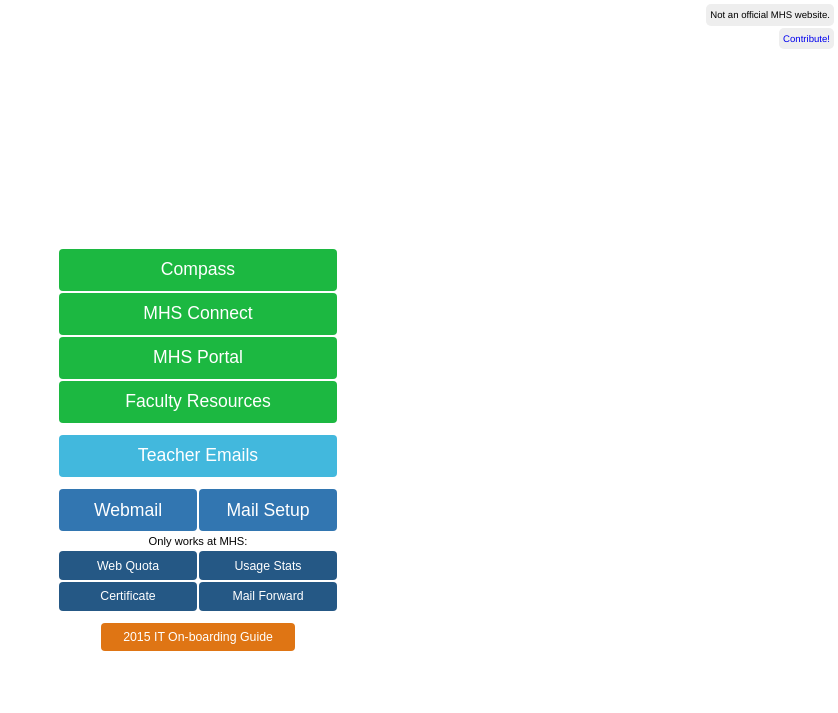
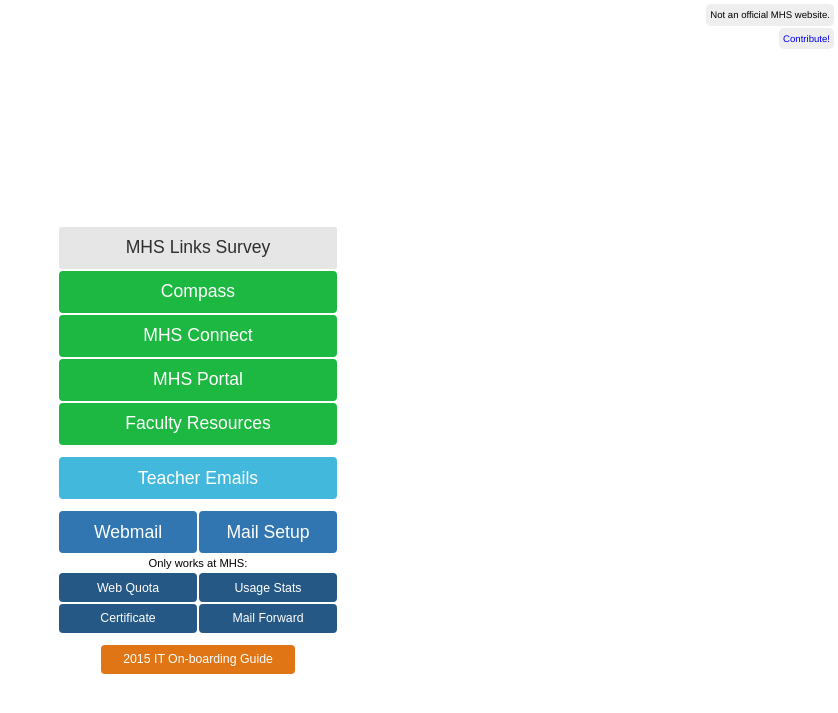
Before and after one commit to mhslinks/mhslinks.github.io, a Jekyll site: the page built from index.html, in a window 1280 px wide. Shown: the top 713 px of the page, without its empty margins (442-1280 px from the left). Built offline with Jekyll 4.4.1, drawn with Linux system fonts in a browser that asks for light colours.

Commit message:
added mhs links survey link

```diff
--- a/_data/links.yml
+++ b/_data/links.yml
@@ -1,3 +1,8 @@
+- name: MHS Links Survey
+  url: http://goo.gl/forms/M9wpKCkuBq
+  size: 1-1
+  colour: yellow
+
 - name: Compass
   url: https://mhs.vic.jdlf.com.au
   size: 1-1
```
